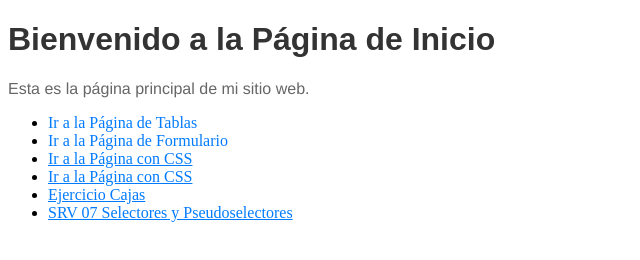
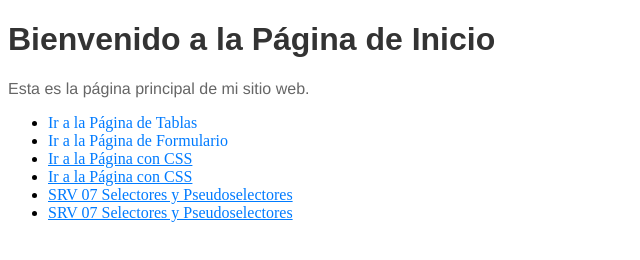
Before and after one commit to diegodfp/Ciclo2, a plain HTML site: page index.html in a window 1280 px wide. Shown: the whole page, without its empty margins (0-640 px from the left). Drawn offline with Linux system fonts and the light colour scheme.

Commit message:
Update index.html

```diff
--- a/index.html
+++ b/index.html
@@ -13,7 +13,7 @@
         <li><a href="HtmlSemantico/formularios.html" style="color: #007bff; text-decoration: none;">Ir a la Página de Formulario</a></li>
         <li><a href="/htmlconCss/primeraPaginaconCSS.html" style="color: #007bff; ">Ir a la Página con CSS</a></li>
         <li><a href="/htmlconCss/ejercicioIntroductorioCss.html" style="color: #007bff; ">Ir a la Página con CSS</a></li>
-        <li><a href="modeloCaja/ejerciciosCajas.html" style="color: #007bff; ">Ejercicio Cajas</a></li>
+        <li><a href="modeloCaja/ejerciciosCajas.html" style="color: #007bff; ">SRV 07 Selectores y Pseudoselectores</a></li>
         <li><a href="imagenesHtml/ejercicio.html" style="color: #007bff; ">SRV 07 Selectores y Pseudoselectores</a></li>
     </ul>
 
```
